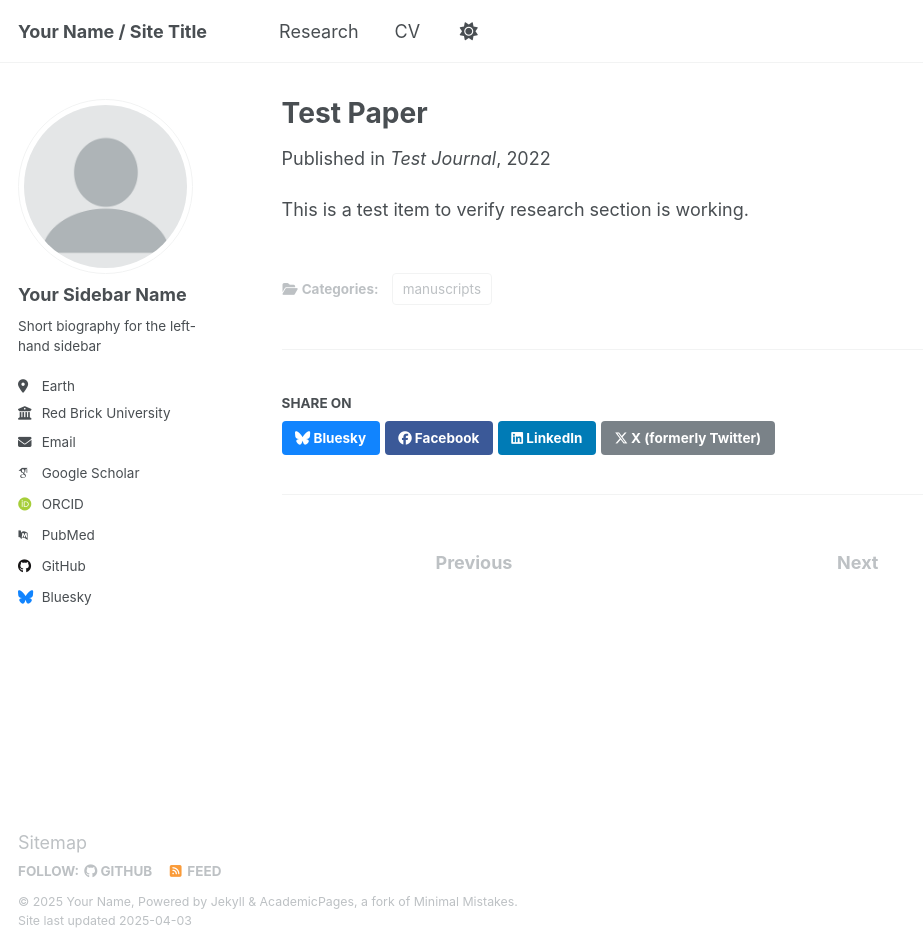
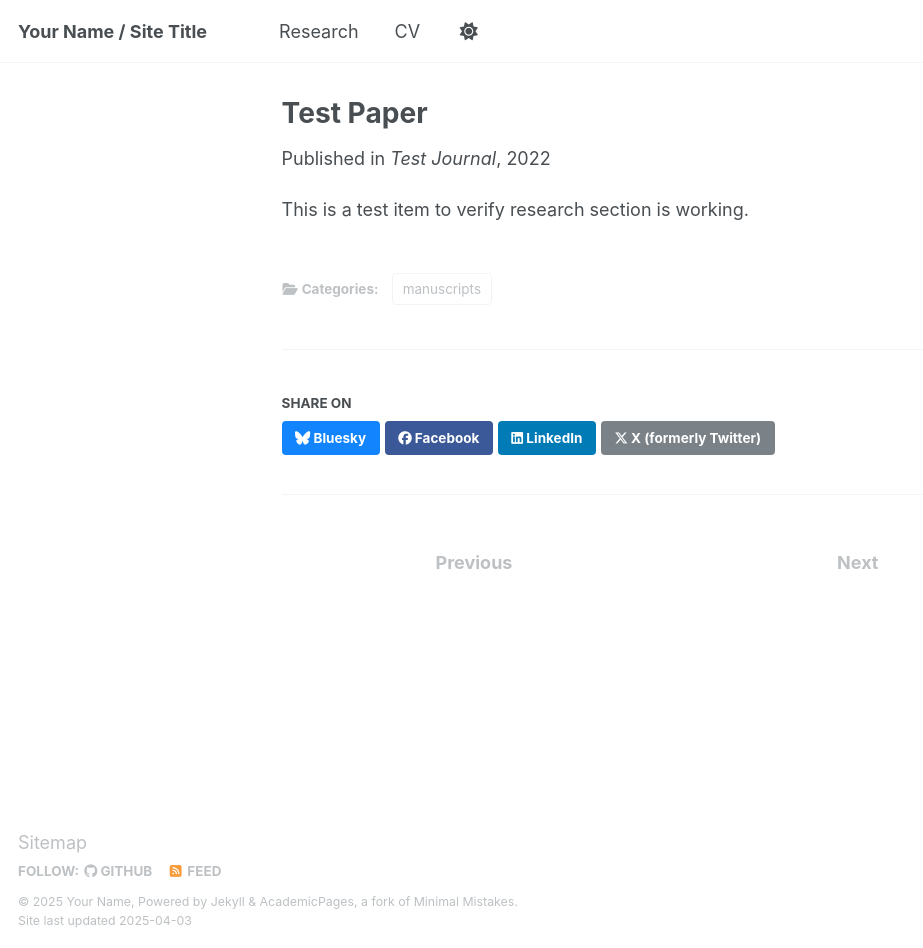
Before and after one commit to alexandretouw/alexandretouw.github.io, a Jekyll site: the page built from _research/test.md, in a window 1280 px wide and 948 px high. Shown: the whole window, without its empty margins (0-923 px from the left). Built offline with Jekyll 4.4.1, drawn with Linux system fonts in a browser that asks for light colours; some web fonts are replaced; part of the change alters nothing that is shown.

Commit message:
remove sidebar everywhere

```diff
--- a/_config.yml
+++ b/_config.yml
@@ -253,14 +253,14 @@ defaults:
       type: pages
     values:
       layout: single
-      author_profile: true
+      author_profile: false
   # _teaching
   - scope:
       path: ""
       type: teaching
     values:
       layout: single
-      author_profile: true
+      author_profile: false
       share: true
       comments: true
   # _publications
@@ -278,7 +278,7 @@ defaults:
       type: research
     values:
       layout: single
-      author_profile: true
+      author_profile: false
       share: true
       comments: true
   # _portfolio
```
